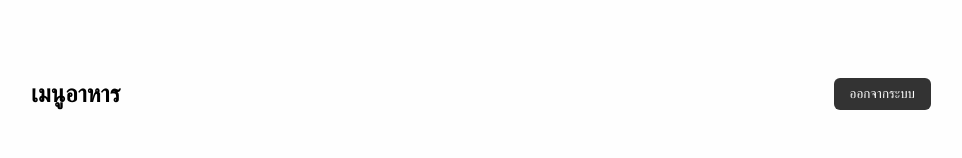
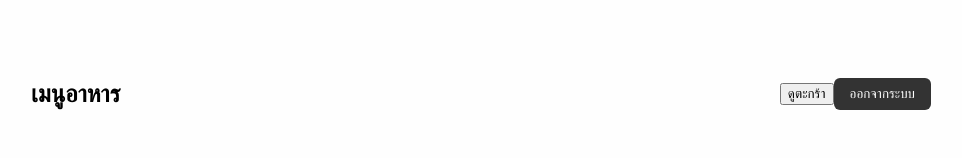
Before and after one commit to Setsukun1997/Food-order-sim, a React (Vite) app in the folder frontend/: page / in a window 1280 px wide. Shown: the top 158 px of the page, without its empty margins (159-1121 px from the left). Built offline with nearby package versions, Linux system fonts and the light colour scheme; sample sign-in values are in the browser's storage.

Commit message:
Update Menu.jsx

```diff
--- a/frontend/src/pages/Menu.jsx
+++ b/frontend/src/pages/Menu.jsx
@@ -25,7 +25,14 @@ export default function Menu() {
     <div className="menu-container">
       <div className="menu-header">
         <h2 className="menu-title">เมนูอาหาร</h2>
-        <button className="logout-button" onClick={handleLogout}>ออกจากระบบ</button>
+        <div>
+          <button className="cart-button" onClick={() => navigate('/cart')}>
+            ดูตะกร้า
+          </button>
+          <button className="logout-button" onClick={handleLogout}>
+            ออกจากระบบ
+          </button>
+        </div>
       </div>
 
       <div className="menu-grid">
@@ -35,7 +42,10 @@ export default function Menu() {
             <div className="menu-info">
               <h3>{item.name}</h3>
               <p>{item.price} บาท</p>
-              <button className="menu-button" onClick={() => handleAddToCart(item)}>
+              <button className="menu-button" onClick={() => {
+                handleAddToCart(item);
+                alert(`${item.name} ถูกเพิ่มลงตะกร้าแล้ว`);
+              }}>
                 เพิ่มลงตะกร้า
               </button>
             </div>
```
